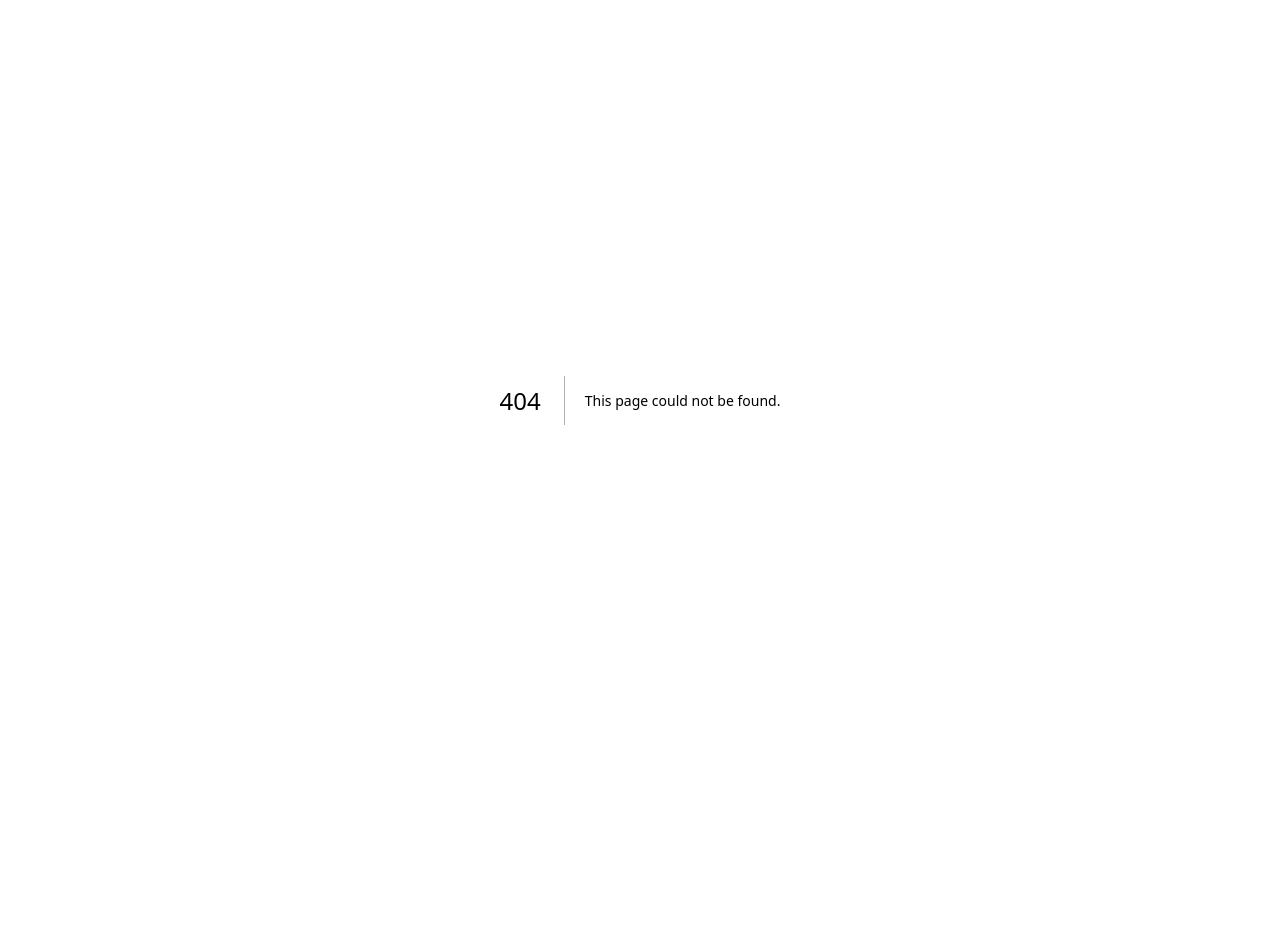
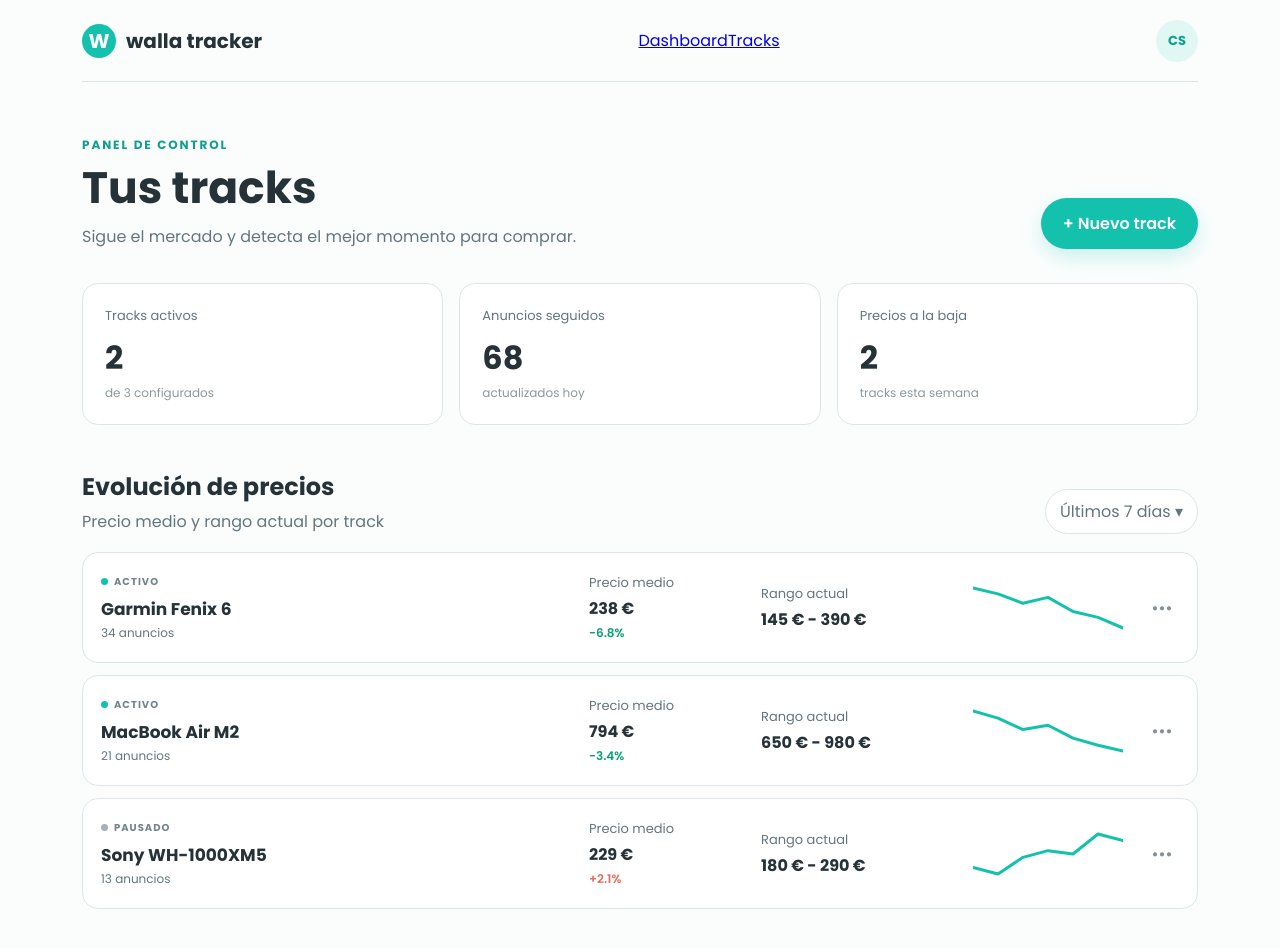
Before and after one commit to letesdev/walla-tracker, a Next.js app in the folder app/: page /tracks in a window 1280 px wide. Before the commit this address had no page. Shown: the top 948 px of the page. Before the commit the page ends 800 px from the top, so only its background shows below. Built offline with nearby package versions, Linux system fonts and the light colour scheme.

Commit message:
feat(app): add tracks route

```diff
--- /dev/null
+++ b/app/src/app/tracks/page.tsx
@@ -0,0 +1,10 @@
+import { AppShell } from '@/components/app-shell'
+import { TracksDashboard } from '@/components/tracks-dashboard'
+import { getSearchSummaries } from '@/lib/searches'
+
+export const dynamic = 'force-dynamic'
+
+export default async function TracksPage() {
+  const items = await getSearchSummaries()
+  return <AppShell><TracksDashboard items={items} terminology="tracks" /></AppShell>
+}
```
